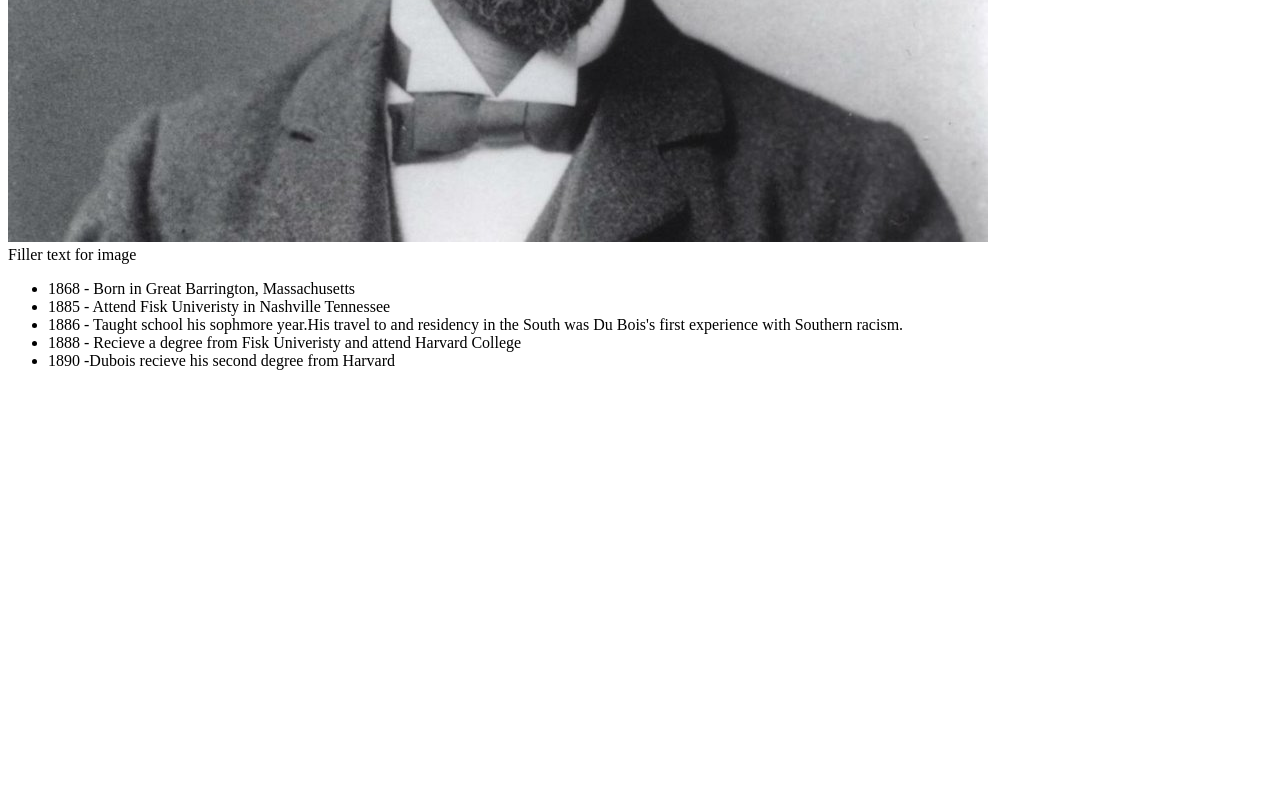
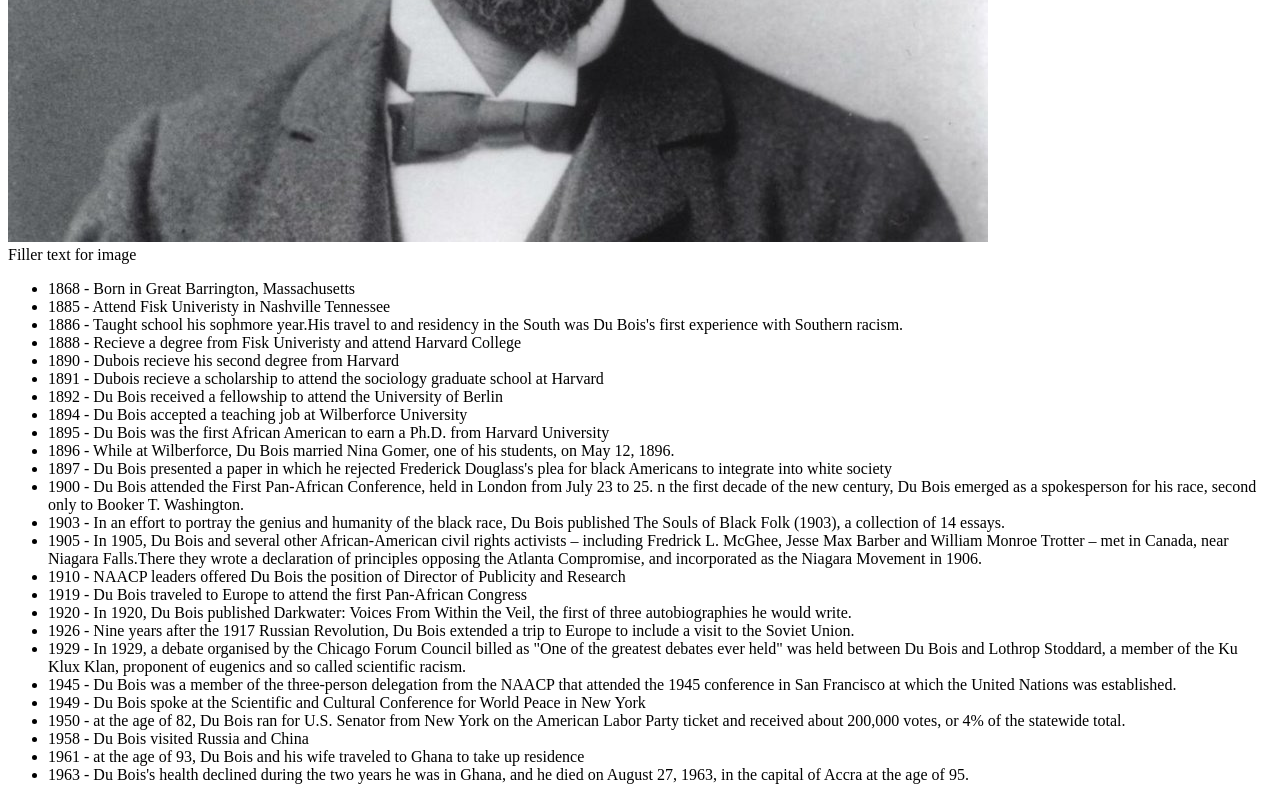
Before and after one commit to amchatman/Tribute-Page, a plain HTML site: page index.html in a window 1280 px wide. Shown: the part 491-1291 px from the top of the page. Before the commit the page ends 877 px from the top, so only its background shows below. Drawn offline with Linux system fonts and the light colour scheme.

Commit message:
Content Update 2.0

```diff
--- a/index.html
+++ b/index.html
@@ -5,7 +5,6 @@
     <meta charset="utf-8">
      <!--Viewport make the website responsive-->
     <meta name="viewport" content="width=device-width,initial-scale=1, viewport-fit=cover">
-    <!--Css link to your stylesheet-->
     <link rel="stylesheet" type="text/css" href="style.css" media="screen" />
 </head>
 
@@ -25,11 +24,43 @@
                      with Southern racism.
                 </li>
                 <li>1888 - Recieve a degree from Fisk Univeristy and attend Harvard College </li>
-                <li>1890 -Dubois recieve his second degree from Harvard</li>
+                <li>1890 - Dubois recieve his second degree from Harvard</li>
+                <li>1891 - Dubois recieve a scholarship to attend the sociology graduate school at Harvard </li>
+                <li>1892 - Du Bois received a fellowship to attend the University of Berlin</li>
+                <li>1894 - Du Bois accepted a teaching job at Wilberforce University</li>
+                <li>1895 - Du Bois was the first African American to earn a Ph.D. from Harvard University</li>
+                <li>1896 - While at Wilberforce, Du Bois married Nina Gomer, one of his students, on May 12, 1896.</li>
+                <li>1897 - Du Bois presented a paper in which he rejected Frederick Douglass's plea for black Americans to integrate into white society</li>
+                <li>1900 - Du Bois attended the First Pan-African Conference, held in London from July 23 to 25.
+                    n the first decade of the new century, Du Bois emerged as a spokesperson for his race, second only to Booker T. Washington.
+                </li>
+                <li>1903 - In an effort to portray the genius and humanity of the black race, Du Bois published The Souls of Black Folk (1903), a collection of 14 essays.</li>
+                <li>1905 - In 1905, Du Bois and several other African-American civil rights activists – including Fredrick L. McGhee, Jesse Max Barber and William Monroe Trotter
+                    – met in Canada, near Niagara Falls.There they wrote a declaration of principles opposing the Atlanta Compromise, and incorporated as the Niagara
+                    Movement in 1906.
+                </li>
+                <li>1910 - NAACP leaders offered Du Bois the position of Director of Publicity and Research</li>
+                <li>1919 - Du Bois traveled to Europe to attend the first Pan-African Congress</li>
+                <li>1920 - In 1920, Du Bois published Darkwater: Voices From Within the Veil, the first of three autobiographies he would write.</li>
+                <li>1926 - Nine years after the 1917 Russian Revolution, Du Bois extended a trip to Europe to include a visit to the Soviet Union.</li>
+                <li>1929 - In 1929, a debate organised by the Chicago Forum Council billed as "One of the greatest debates ever held" was held between
+                    Du Bois and Lothrop Stoddard, a member of the Ku Klux Klan, proponent of eugenics and so called scientific racism.
+                </li>
+                <li>1945 - Du Bois was a member of the three-person delegation from the NAACP that attended the 1945 conference in San Francisco at which
+                    the United Nations was established.
+                </li>
+                <li>1949 -  Du Bois spoke at the Scientific and Cultural Conference for World Peace in New York</li>
+                <li>1950 -  at the age of 82, Du Bois ran for U.S. Senator from New York on the American Labor Party ticket and received
+                    about 200,000 votes, or 4% of the statewide total.
+                </li>
+                <li>1958 - Du Bois visited Russia and China</li>
+                <li>1961 - at the age of 93, Du Bois and his wife traveled to Ghana to take up residence</li>
+                <li>1963 - Du Bois's health declined during the two years he was in Ghana, and he died on
+                    August 27, 1963, in the capital of Accra at the age of 95.
+                </li>
             </ul>
         </div>
     </main>
-<!--JavaScript link to your js file. * Not require if your not using JavaScript-->
-<script src="#"></script>
+
 </body>
 </html>
```
